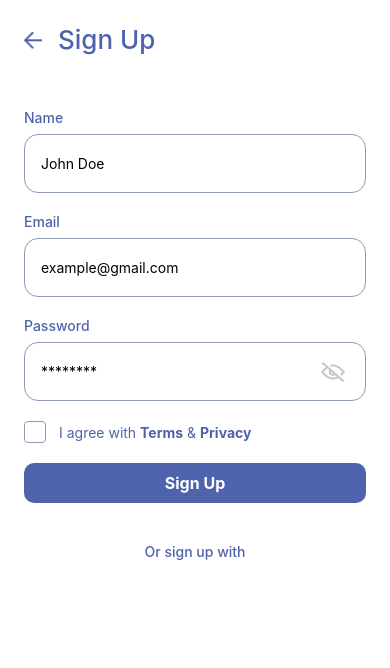
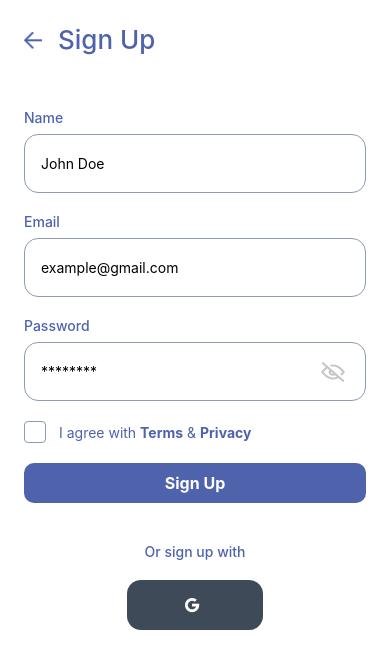
Before and after one commit to pratik-tandel/product-share-react-native, a React Native app: screen /Signup in a window 390 px wide. Shown: the top 668 px of the page. Built offline with nearby package versions, Linux system fonts and the light colour scheme.

Commit message:
feat: add GoogleLogin button

```diff
--- /dev/null
+++ b/src/components/GoogleLogin/index.tsx
@@ -0,0 +1,14 @@
+/* eslint-disable prettier/prettier */
+import React from 'react';
+import { Image, TouchableOpacity } from 'react-native';
+import { styles } from './styles';
+
+const GoogleLogin = ({ onPress }: any) => {
+    return (
+        <TouchableOpacity activeOpacity={0.6} onPress={onPress} style={styles.container}>
+            <Image style={styles.image} source={require('../../assets/google.png')} />
+        </TouchableOpacity>
+    );
+};
+
+export default React.memo(GoogleLogin);
--- /dev/null
+++ b/src/components/GoogleLogin/styles.ts
@@ -0,0 +1,18 @@
+/* eslint-disable prettier/prettier */
+import { StyleSheet } from 'react-native';
+import { colors } from '../../utils/colors';
+
+export const styles = StyleSheet.create({
+    container: {
+        backgroundColor: colors.darkGrey,
+        borderRadius: 14,
+        paddingVertical: 10,
+        paddingHorizontal: 50,
+        width: '40%',
+        alignSelf: 'center',
+    },
+    image: {
+        width: 30,
+        height: 30,
+    },
+});
--- a/src/screens/auth/Signup/index.tsx
+++ b/src/screens/auth/Signup/index.tsx
@@ -7,6 +7,7 @@ import Input from '../../../components/Input';
 import Checkbox from '../../../components/Checkbox';
 import Button from '../../../components/Button';
 import Separator from '../../../components/Separator';
+import GoogleLogin from '../../../components/GoogleLogin';
 
 const Signup = () => {
     const [checked, setChecked] = useState(false);
@@ -25,6 +26,8 @@ const Signup = () => {
             <Button style={styles.button} title="Sign Up" />
 
             <Separator text="Or sign up with" />
+
+            <GoogleLogin />
         </View>
     );
 };
--- a/src/utils/colors.ts
+++ b/src/utils/colors.ts
@@ -5,4 +5,6 @@ export const colors = {
     orange: '#FCA34D',
     black: '#000000',
     grey: '#8D9BB5',
+    lightGrey: '#DADADA',
+    darkGrey: '#3F4A59',
 };
```
